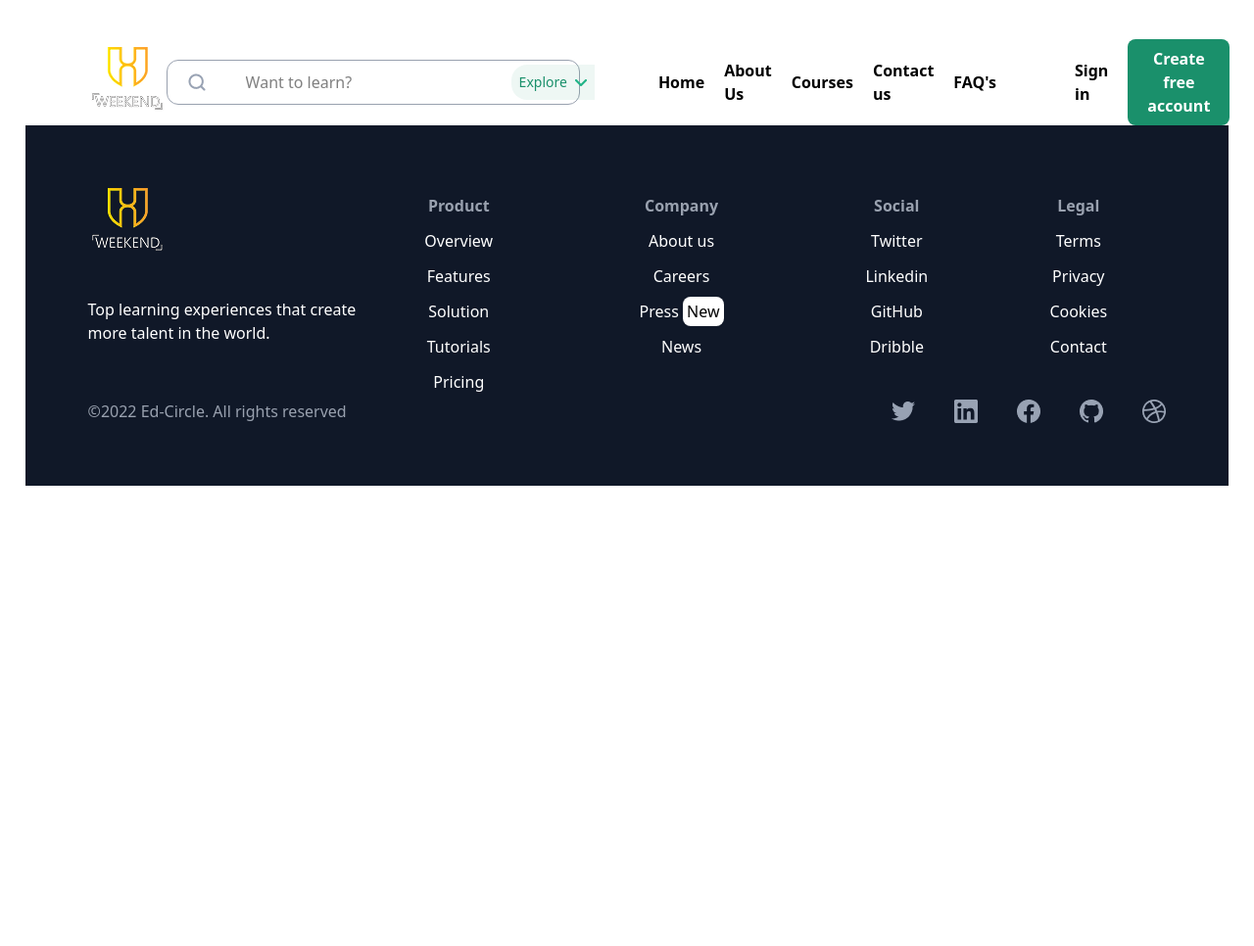
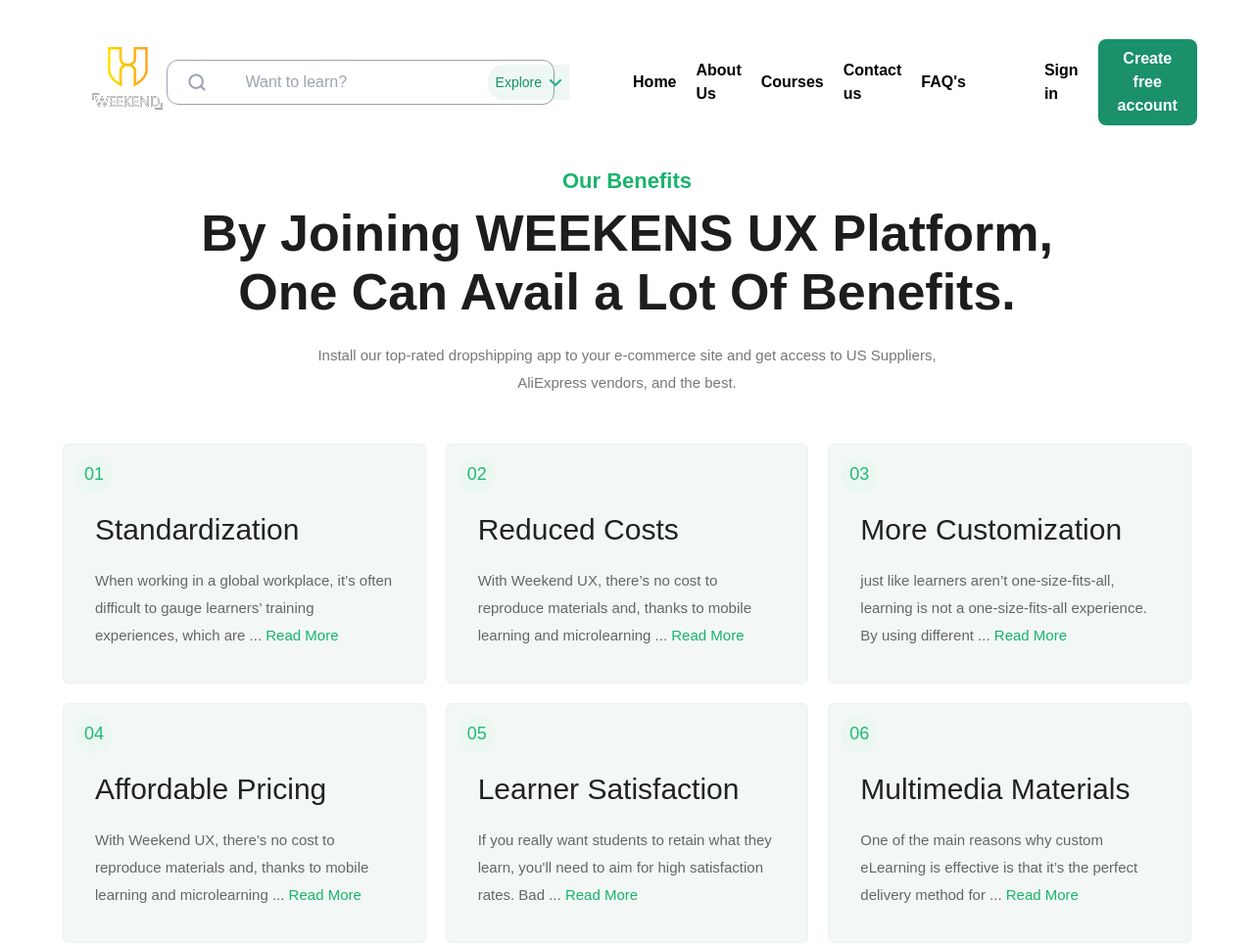
Before and after one commit to Group-2-team-work/e-learning-website, a website: page about-us.html in a window 1280 px wide. Shown: the top 966 px of the page at 98% size. Before the commit the page ends 800 px from the top, so only its background shows below. Drawn offline with nearby package versions, Linux system fonts and the light colour scheme.

Commit message:
worked on our-benefit brranch

```diff
--- a/about-us.html
+++ b/about-us.html
@@ -37,7 +37,188 @@
        </div>
     </header>
     <main>
+<!-- Tailwind CSS -->
+  <script src="https://cdn.tailwindcss.com"></script>
 
+  <style>
+    body {
+      font-family: Arial, Helvetica, sans-serif;
+      background: #ffffff;
+    }
+
+    .benefit-card {
+      background: #f3f8f6;
+      border: 1px solid #edf1ef;
+      transition: all 0.3s ease;
+      position: relative;
+      overflow: hidden;
+    }
+
+    .benefit-card:hover {
+      transform: translateY(-4px);
+      box-shadow: 0 10px 25px rgba(0,0,0,0.05);
+    }
+
+    .number-badge {
+      position: absolute;
+      top: 12px;
+      left: 12px;
+      width: 38px;
+      height: 38px;
+      background: #edf7f2;
+      color: #1dbb73;
+      font-size: 18px;
+      font-weight: 500;
+      border-radius: 50%;
+      display: flex;
+      align-items: center;
+      justify-content: center;
+    }
+
+    .read-more {
+      color: #16b46b;
+      font-weight: 500;
+      text-decoration: none;
+    }
+
+    .read-more:hover {
+      text-decoration: underline;
+    }
+  </style>
+</head>
+<body>
+
+  <section class="w-full py-10 px-4 sm:px-6 lg:px-8">
+    <div class="max-w-6xl mx-auto">
+
+      <!-- Top Heading -->
+      <div class="text-center mb-12">
+        <p class="text-[#18b46b] text-[22px] font-semibold mb-2">
+          Our Benefits
+        </p>
+
+        <h1 class="text-[34px] md:text-[52px] leading-[1.15] font-bold text-[#1d1d1d] max-w-5xl mx-auto">
+          By Joining WEEKENS UX Platform,<br />
+          One Can Avail a Lot Of Benefits.
+        </h1>
+
+        <p class="text-[#777] text-[14px] md:text-[15px] mt-5 max-w-2xl mx-auto leading-7">
+          Install our top-rated dropshipping app to your e-commerce site and get
+          access to US Suppliers, AliExpress vendors, and the best.
+        </p>
+      </div>
+
+      <!-- Cards Grid -->
+      <div class="grid grid-cols-1 sm:grid-cols-2 lg:grid-cols-3 gap-5">
+
+        <!-- Card 1 -->
+        <div class="benefit-card rounded-md p-8 pt-16 min-h-[245px]">
+          <div class="number-badge">01</div>
+
+          <h3 class="text-[30px] font-medium text-[#222] mb-4">
+            Standardization
+          </h3>
+
+          <p class="text-[#666] text-[15px] leading-7">
+            When working in a global workplace, it’s often difficult to gauge
+            learners’ training experiences, which are ...
+            <a href="#" class="read-more">Read More</a>
+          </p>
+        </div>
+
+        <!-- Card 2 -->
+        <div class="benefit-card rounded-md p-8 pt-16 min-h-[245px] bg-white">
+          <div class="number-badge">02</div>
+
+          <h3 class="text-[30px] font-medium text-[#222] mb-4">
+            Reduced Costs
+          </h3>
+
+          <p class="text-[#666] text-[15px] leading-7">
+            With Weekend UX, there’s no cost to reproduce materials and, thanks
+            to mobile learning and microlearning ...
+            <a href="#" class="read-more">Read More</a>
+          </p>
+        </div>
+
+        <!-- Card 3 -->
+        <div class="benefit-card rounded-md p-8 pt-16 min-h-[245px]">
+          <div class="number-badge">03</div>
+
+          <h3 class="text-[30px] font-medium text-[#222] mb-4">
+            More Customization
+          </h3>
+
+          <p class="text-[#666] text-[15px] leading-7">
+            just like learners aren’t one-size-fits-all, learning is not a
+            one-size-fits-all experience. By using different ...
+            <a href="#" class="read-more">Read More</a>
+          </p>
+        </div>
+
+        <!-- Card 4 -->
+        <div class="benefit-card rounded-md p-8 pt-16 min-h-[245px] bg-white">
+          <div class="number-badge">04</div>
+
+          <h3 class="text-[30px] font-medium text-[#222] mb-4">
+            Affordable Pricing
+          </h3>
+
+          <p class="text-[#666] text-[15px] leading-7">
+            With Weekend UX, there’s no cost to reproduce materials and, thanks
+            to mobile learning and microlearning ...
+            <a href="#" class="read-more">Read More</a>
+          </p>
+        </div>
+
+        <!-- Card 5 -->
+        <div class="benefit-card rounded-md p-8 pt-16 min-h-[245px]">
+          <div class="number-badge">05</div>
+
+          <h3 class="text-[30px] font-medium text-[#222] mb-4">
+            Learner Satisfaction
+          </h3>
+
+          <p class="text-[#666] text-[15px] leading-7">
+            If you really want students to retain what they learn, you'll need
+            to aim for high satisfaction rates. Bad ...
+            <a href="#" class="read-more">Read More</a>
+          </p>
+        </div>
+
+        <!-- Card 6 -->
+        <div class="benefit-card rounded-md p-8 pt-16 min-h-[245px] bg-white">
+          <div class="number-badge">06</div>
+
+          <h3 class="text-[30px] font-medium text-[#222] mb-4">
+            Multimedia Materials
+          </h3>
+
+          <p class="text-[#666] text-[15px] leading-7">
+            One of the main reasons why custom eLearning is effective is that
+            it’s the perfect delivery method for ...
+            <a href="#" class="read-more">Read More</a>
+          </p>
+        </div>
+
+      </div>
+    </div>
+  </section>
+
+  <script>
+    // Optional hover animation enhancement
+    const cards = document.querySelectorAll('.benefit-card');
+
+    cards.forEach(card => {
+      card.addEventListener('mouseenter', () => {
+        card.style.transform = 'translateY(-5px)';
+      });
+
+      card.addEventListener('mouseleave', () => {
+        card.style.transform = 'translateY(0)';
+      });
+    });
+  </script>
 
 
     </main>
```
